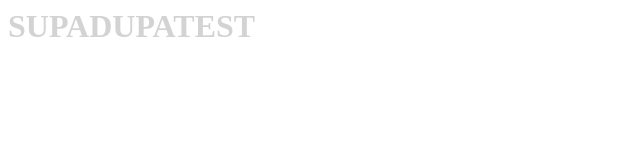
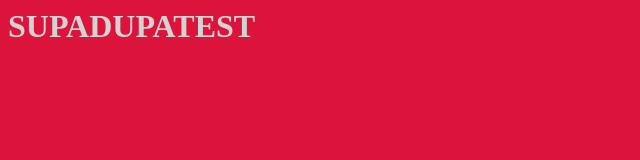
Before and after one commit to Verus188/TestComandGit, a plain HTML site: page index.html in a window 1280 px wide. Shown: the whole page, without its empty margins (0-640 px from the left). Drawn offline with Linux system fonts and the light colour scheme.

Commit message:
background cool

```diff
--- a/style.css
+++ b/style.css
@@ -1,3 +1,7 @@
 h1 {
   color: lightgray;
 }
+
+body {
+  background-color: crimson;
+}
```
